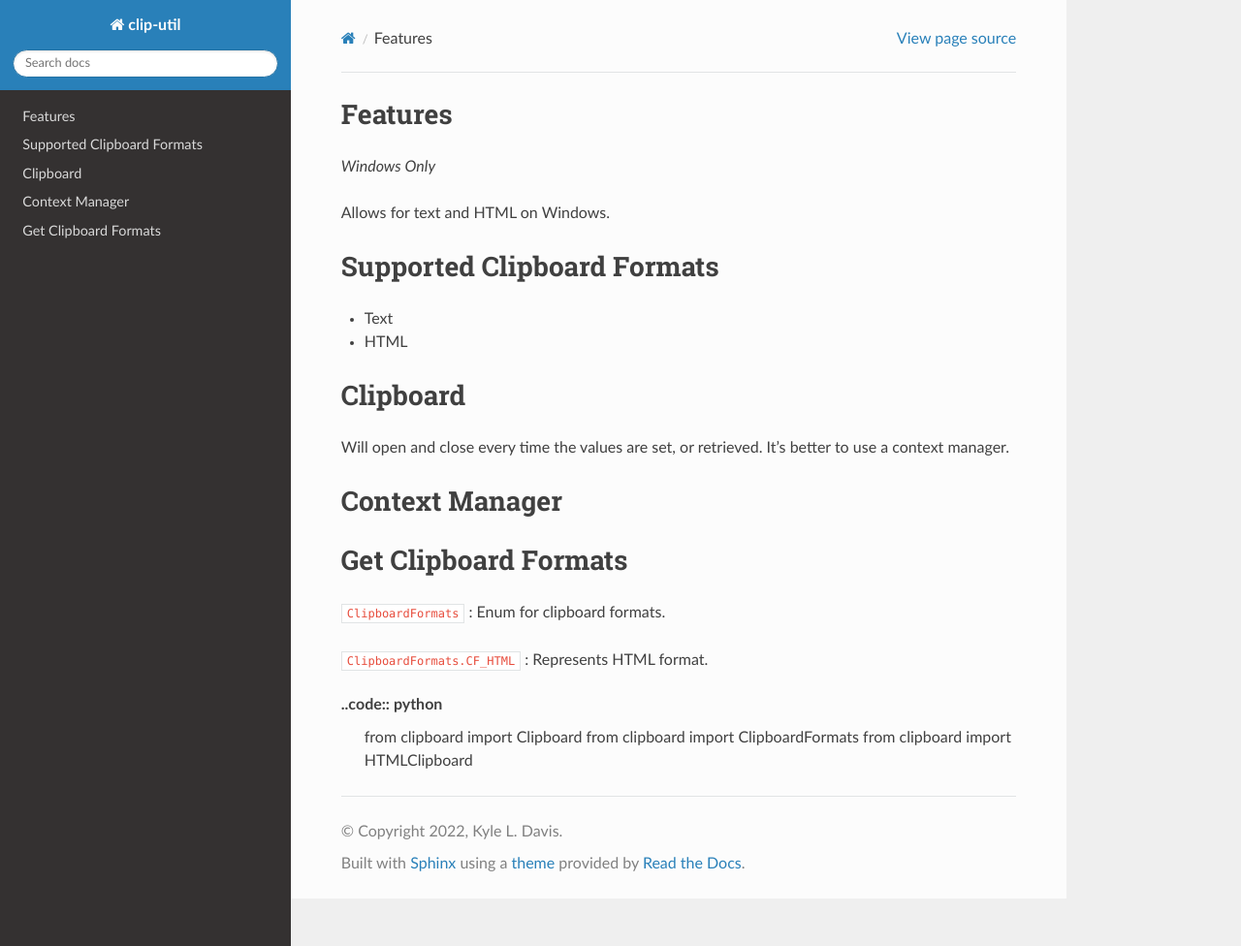
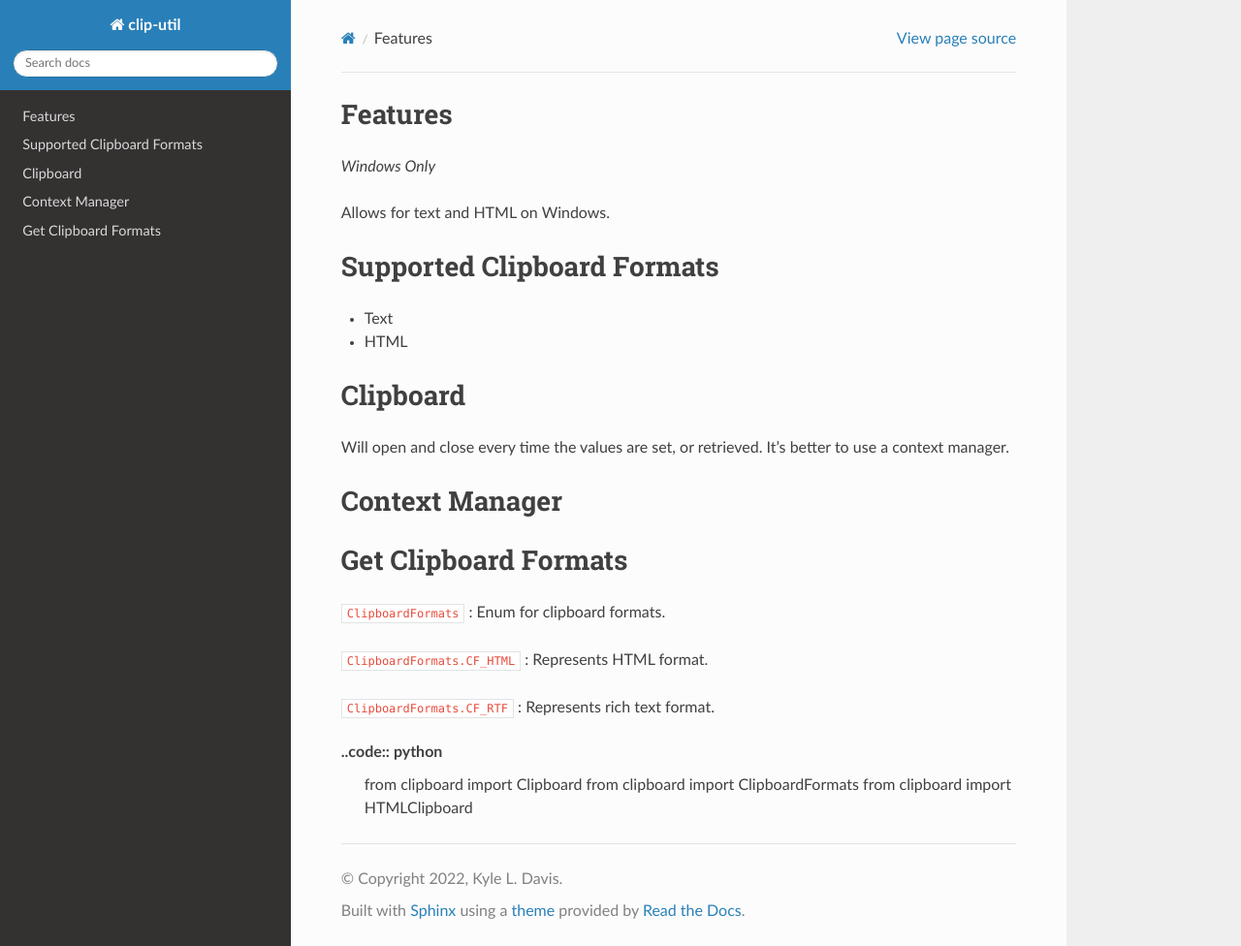
Before and after one commit to AceofSpades5757/clip-util, a Sphinx documentation site: the page built from docs/source/quickstart.rst, in a window 1280 px wide and 976 px high. Shown: the whole window at 97% size. Built offline with Sphinx 7.4.7 and the Read the Docs theme 2.0.0, drawn with Linux system fonts in a browser that asks for light colours.

Commit message:
Add CF_RTF to docs

```diff
--- a/docs/source/quickstart.rst
+++ b/docs/source/quickstart.rst
@@ -60,6 +60,9 @@ Get Clipboard Formats
 ``ClipboardFormats.CF_HTML``
 : Represents HTML format.
 
+``ClipboardFormats.CF_RTF``
+: Represents rich text format.
+
 ..code:: python
   from clipboard import Clipboard
   from clipboard import ClipboardFormats
```
